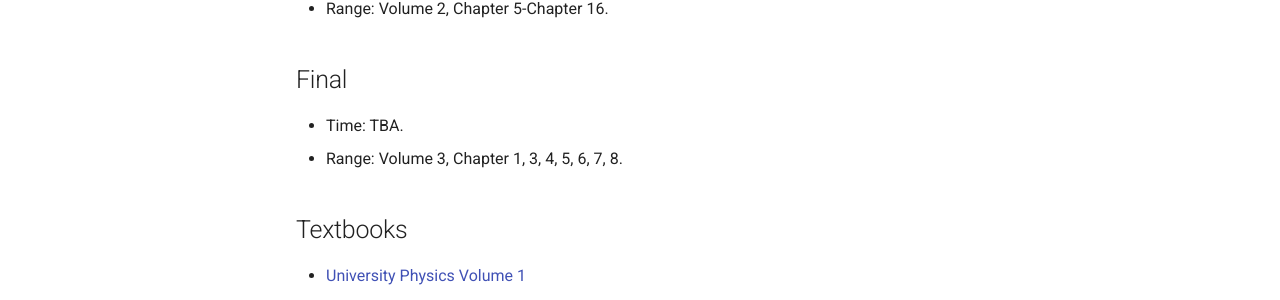
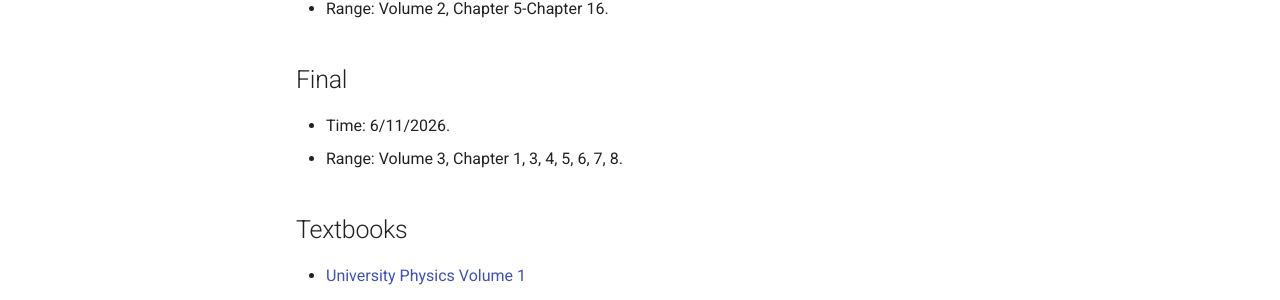
Before and after one commit to pcchen/pcchen.github.io, an MkDocs documentation site: the page built from docs/teaching/11420PHYS114402.md, in a window 1280 px wide and 900 px high, scrolled down 1294 px. Shown: the part 144-444 px from the top of the window. Built offline with MkDocs 1.6.1 and Material for MkDocs 9.7.7, drawn with Linux system fonts in a browser that asks for light colours.

Commit message:
update final

```diff
--- a/docs/teaching/11420PHYS114402.md
+++ b/docs/teaching/11420PHYS114402.md
@@ -32,7 +32,7 @@ https://sci-tai.vm.nthu.edu.tw/signin
 * Range: Volume 2, Chapter 5-Chapter 16.
 
 ## Final
-* Time: TBA.
+* Time: 6/11/2026.
 * Range: Volume 3, Chapter 1, 3, 4, 5, 6, 7, 8.
 
 ## Textbooks
```
